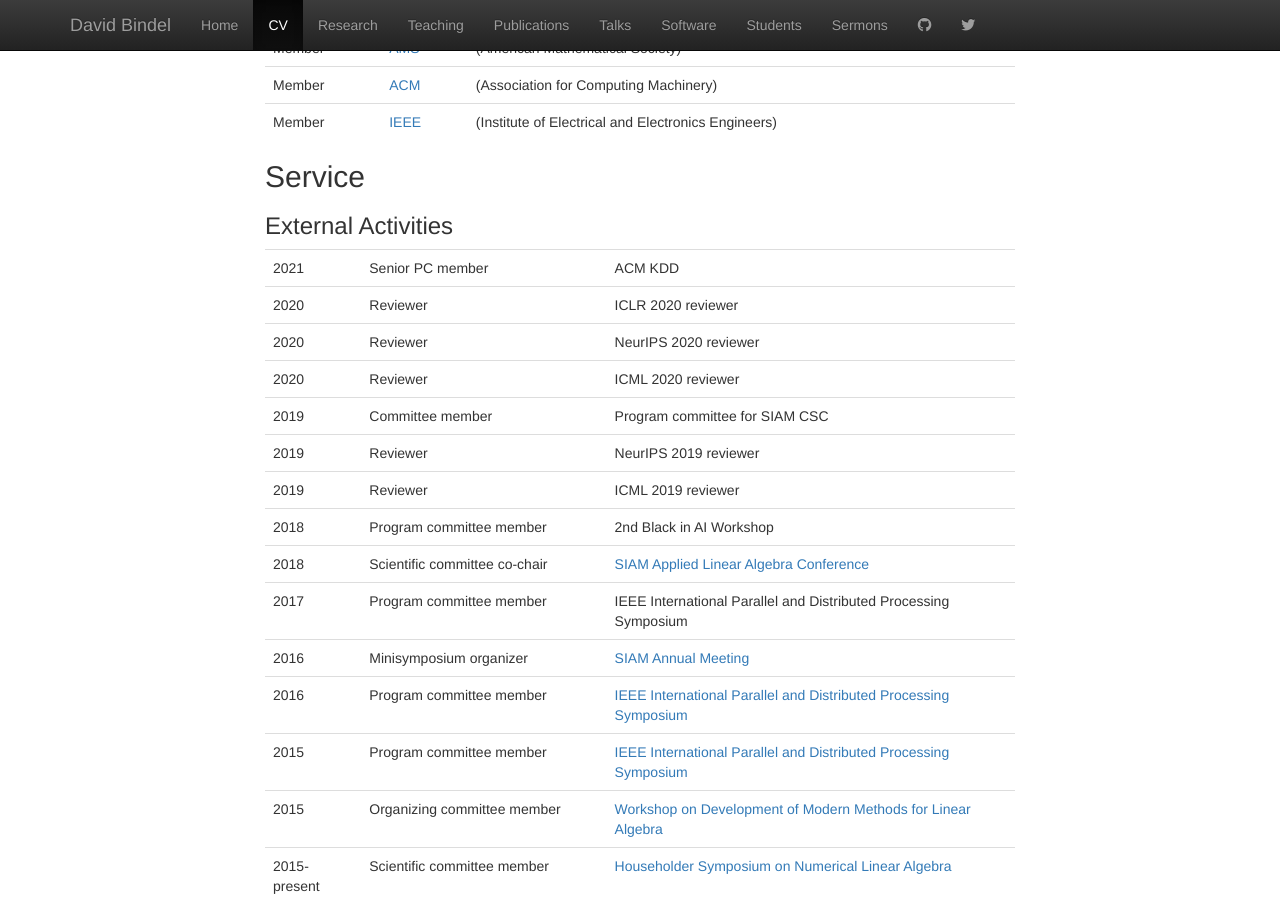
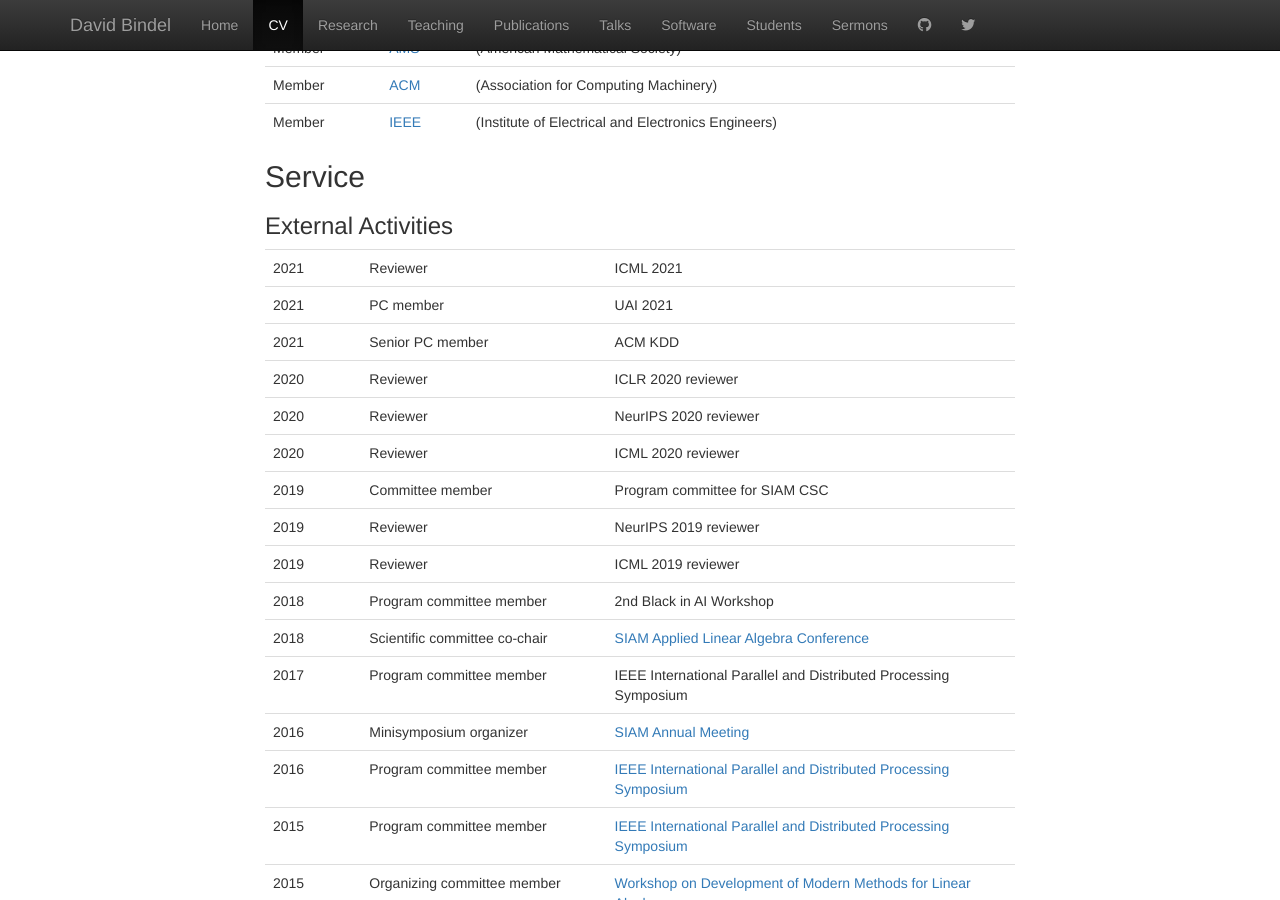
Before and after one commit to dbindel/cornell_web, a Jekyll site: the page built from vita.html, in a window 1280 px wide and 900 px high, scrolled down 17438 px. Built offline with Jekyll 4.4.1, drawn with Linux system fonts in a browser that asks for light colours; nearby versions of some CDN libraries.

Commit message:
Add UAI / ICML review accept.

```diff
--- a/_data/service.yml
+++ b/_data/service.yml
@@ -1,3 +1,13 @@
+-
+  when: 2021
+  role: Reviewer
+  what: ICML 2021
+  type: [external]
+-
+  when: 2021
+  role: PC member
+  what: UAI 2021
+  type: [external]
 -
   when: 2021-2023
   role: Associate Dean for Diversity and Inclusion
```
